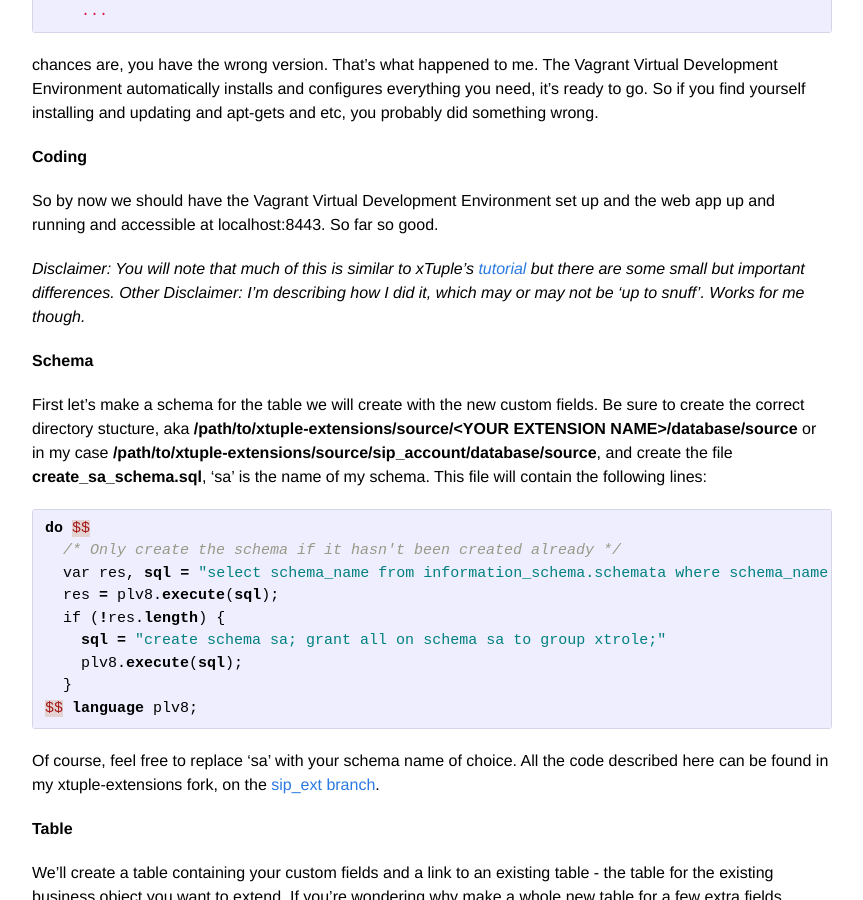
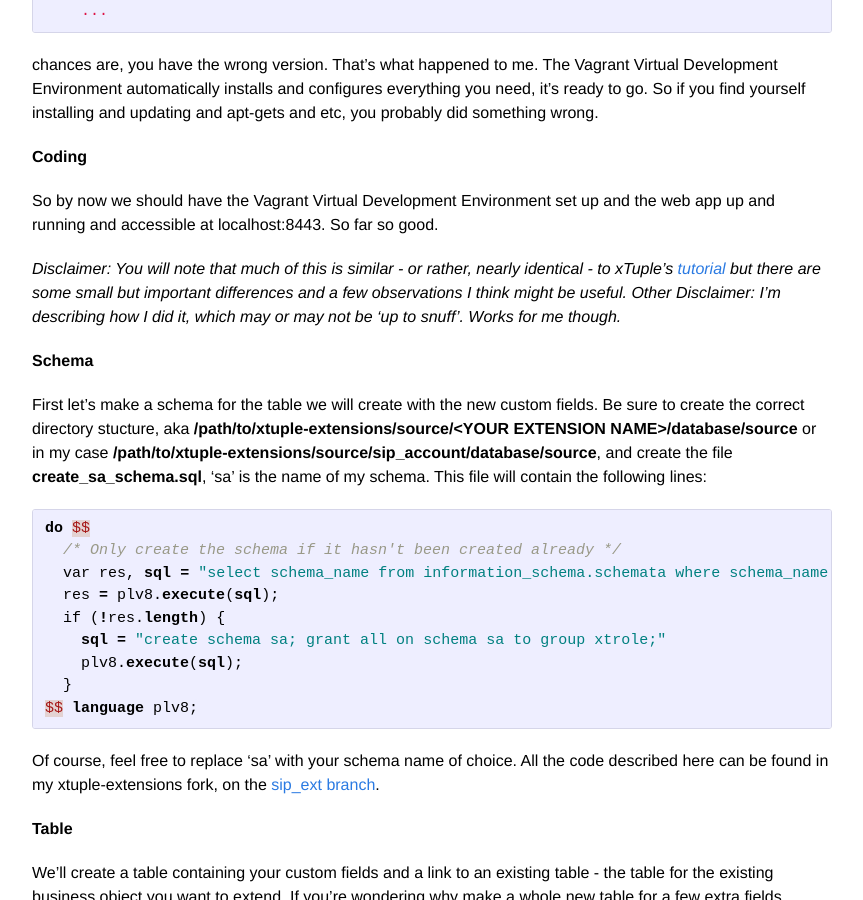
Before and after one commit to JLouback/JLouback.github.io, a Jekyll site: the page built from _posts/2014-07-25-extending-an-xtuple-business-object.markdown, in a window 1280 px wide and 900 px high, scrolled down 994 px. Shown: the whole window, without its empty margins (208-1071 px from the left). Built offline with Jekyll 4.4.1, drawn with Linux system fonts in a browser that asks for light colours.

```diff
--- a/_posts/2014-07-25-extending-an-xtuple-business-object.markdown
+++ b/_posts/2014-07-25-extending-an-xtuple-business-object.markdown
@@ -31,7 +31,7 @@ chances are, you have the wrong version. That's what happened to me. The Vagrant
 
 So by now we should have the Vagrant Virtual Development Environment set up and the web app up and running and accessible at localhost:8443. So far so good.
 
-*Disclaimer: You will note that much of this is similar to xTuple's [tutorial](https://github.com/xtuple/xtuple-extensions/blob/master/docs/TUTORIAL.md) but there are some small but important differences. Other Disclaimer: I'm describing how I did it, which may or may not be 'up to snuff'. Works for me though.*
+*Disclaimer: You will note that much of this is similar - or rather, nearly identical - to xTuple's [tutorial](https://github.com/xtuple/xtuple-extensions/blob/master/docs/TUTORIAL.md) but there are some small but important differences and a few observations I think might be useful. Other Disclaimer: I'm describing how I did it, which may or may not be 'up to snuff'. Works for me though.*
 
 **Schema**
 
```
